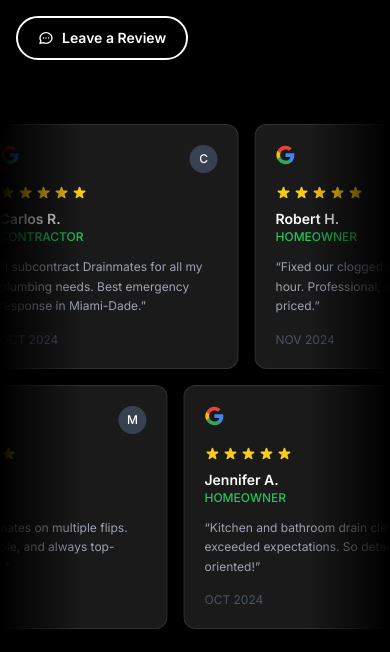
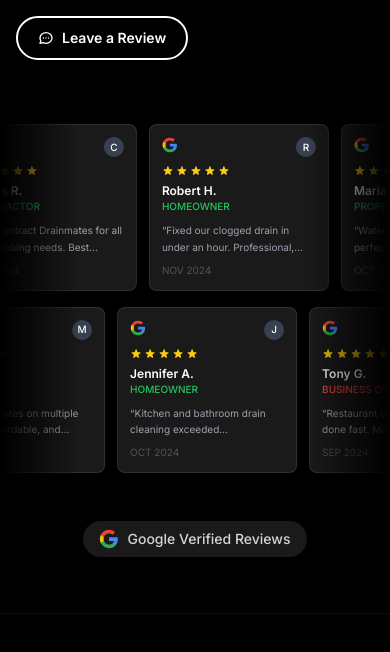
Before and after one commit to Expandingmind/Drainmates, a Next.js app: page / in a window 390 px wide. Shown: the part 3267-3919 px from the top of the page. Built offline with nearby package versions, Linux system fonts and the light colour scheme; grey boxes are pictures that could not be loaded.

Commit message:
Make review cards smaller on mobile and speed up scroll animation

```diff
--- a/app/globals.css
+++ b/app/globals.css
@@ -135,11 +135,11 @@ html {
 }
 
 .animate-scroll-left {
-  animation: scroll-left 30s linear infinite;
+  animation: scroll-left 18s linear infinite;
 }
 
 .animate-scroll-right {
-  animation: scroll-right 30s linear infinite;
+  animation: scroll-right 18s linear infinite;
 }
 
 .animate-scroll-left:hover,
--- a/components/Testimonials.tsx
+++ b/components/Testimonials.tsx
@@ -117,35 +117,40 @@ function GoogleIcon() {
 
 function ReviewCard({ testimonial }: { testimonial: typeof TESTIMONIALS_ROW_1[0] }) {
   return (
-    <div className="flex-shrink-0 w-[260px] md:w-[280px] bg-[#1a1a1a] rounded-xl p-5 border border-white/10 mx-2">
+    <div className="flex-shrink-0 w-[180px] sm:w-[220px] md:w-[260px] bg-[#1a1a1a] rounded-lg md:rounded-xl p-3 sm:p-4 md:p-5 border border-white/10 mx-1.5 md:mx-2">
       {/* Header */}
-      <div className="flex items-start justify-between mb-3">
-        <GoogleIcon />
-        <div className="w-7 h-7 rounded-full bg-gray-700 flex items-center justify-center text-white text-xs font-medium">
+      <div className="flex items-start justify-between mb-2 md:mb-3">
+        <svg className="w-4 h-4 md:w-5 md:h-5" viewBox="0 0 24 24">
+          <path fill="#4285F4" d="M22.56 12.25c0-.78-.07-1.53-.2-2.25H12v4.26h5.92c-.26 1.37-1.04 2.53-2.21 3.31v2.77h3.57c2.08-1.92 3.28-4.74 3.28-8.09z"/>
+          <path fill="#34A853" d="M12 23c2.97 0 5.46-.98 7.28-2.66l-3.57-2.77c-.98.66-2.23 1.06-3.71 1.06-2.86 0-5.29-1.93-6.16-4.53H2.18v2.84C3.99 20.53 7.7 23 12 23z"/>
+          <path fill="#FBBC05" d="M5.84 14.09c-.22-.66-.35-1.36-.35-2.09s.13-1.43.35-2.09V7.07H2.18C1.43 8.55 1 10.22 1 12s.43 3.45 1.18 4.93l2.85-2.22.81-.62z"/>
+          <path fill="#EA4335" d="M12 5.38c1.62 0 3.06.56 4.21 1.64l3.15-3.15C17.45 2.09 14.97 1 12 1 7.7 1 3.99 3.47 2.18 7.07l3.66 2.84c.87-2.6 3.3-4.53 6.16-4.53z"/>
+        </svg>
+        <div className="w-5 h-5 md:w-7 md:h-7 rounded-full bg-gray-700 flex items-center justify-center text-white text-[10px] md:text-xs font-medium">
           {testimonial.initial}
         </div>
       </div>
 
       {/* Stars */}
-      <div className="flex gap-0.5 mb-2">
+      <div className="flex gap-0.5 mb-1.5 md:mb-2">
         {[...Array(5)].map((_, i) => (
-          <svg key={i} className="w-4 h-4 text-yellow-400 fill-current" viewBox="0 0 20 20">
+          <svg key={i} className="w-3 h-3 md:w-4 md:h-4 text-yellow-400 fill-current" viewBox="0 0 20 20">
             <path d="M9.049 2.927c.3-.921 1.603-.921 1.902 0l1.07 3.292a1 1 0 00.95.69h3.462c.969 0 1.371 1.24.588 1.81l-2.8 2.034a1 1 0 00-.364 1.118l1.07 3.292c.3.921-.755 1.688-1.54 1.118l-2.8-2.034a1 1 0 00-1.175 0l-2.8 2.034c-.784.57-1.838-.197-1.539-1.118l1.07-3.292a1 1 0 00-.364-1.118L2.98 8.72c-.783-.57-.38-1.81.588-1.81h3.461a1 1 0 00.951-.69l1.07-3.292z" />
           </svg>
         ))}
       </div>
 
       {/* Name & Role */}
-      <h4 className="text-white font-semibold text-sm">{testimonial.name}</h4>
-      <p className={`text-xs font-medium mb-3 ${testimonial.roleColor}`}>{testimonial.role}</p>
+      <h4 className="text-white font-semibold text-xs md:text-sm">{testimonial.name}</h4>
+      <p className={`text-[10px] md:text-xs font-medium mb-2 md:mb-3 ${testimonial.roleColor}`}>{testimonial.role}</p>
 
       {/* Quote */}
-      <p className="text-gray-400 text-xs leading-relaxed mb-4 line-clamp-3">
+      <p className="text-gray-400 text-[10px] md:text-xs leading-relaxed mb-2 md:mb-4 line-clamp-2 md:line-clamp-3">
         &ldquo;{testimonial.quote}&rdquo;
       </p>
 
       {/* Date */}
-      <p className="text-gray-600 text-xs">{testimonial.date}</p>
+      <p className="text-gray-600 text-[10px] md:text-xs">{testimonial.date}</p>
     </div>
   )
 }
```
